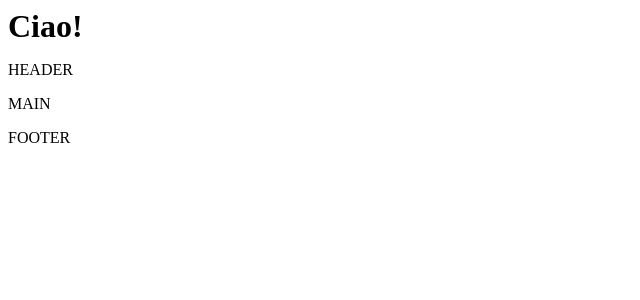
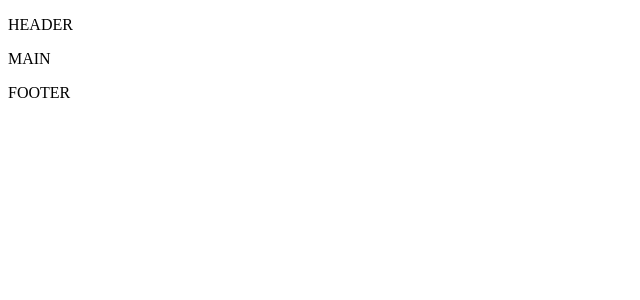
Before and after one commit to martinaapalazzi/Vite-DC-Comics, a Vue app: page / in a window 1280 px wide. Shown: the top 300 px of the page, without its empty margins (0-640 px from the left). Built offline with nearby package versions, Linux system fonts and the light colour scheme.

Commit message:
INizializzazione esercizio

```diff
--- a/src/App.vue
+++ b/src/App.vue
@@ -24,9 +24,6 @@
 <template>
 
   <div>
-    <h1>
-      Ciao!
-    </h1>
 
     <AppHeaderVue />
     <AppMainVue />
```
